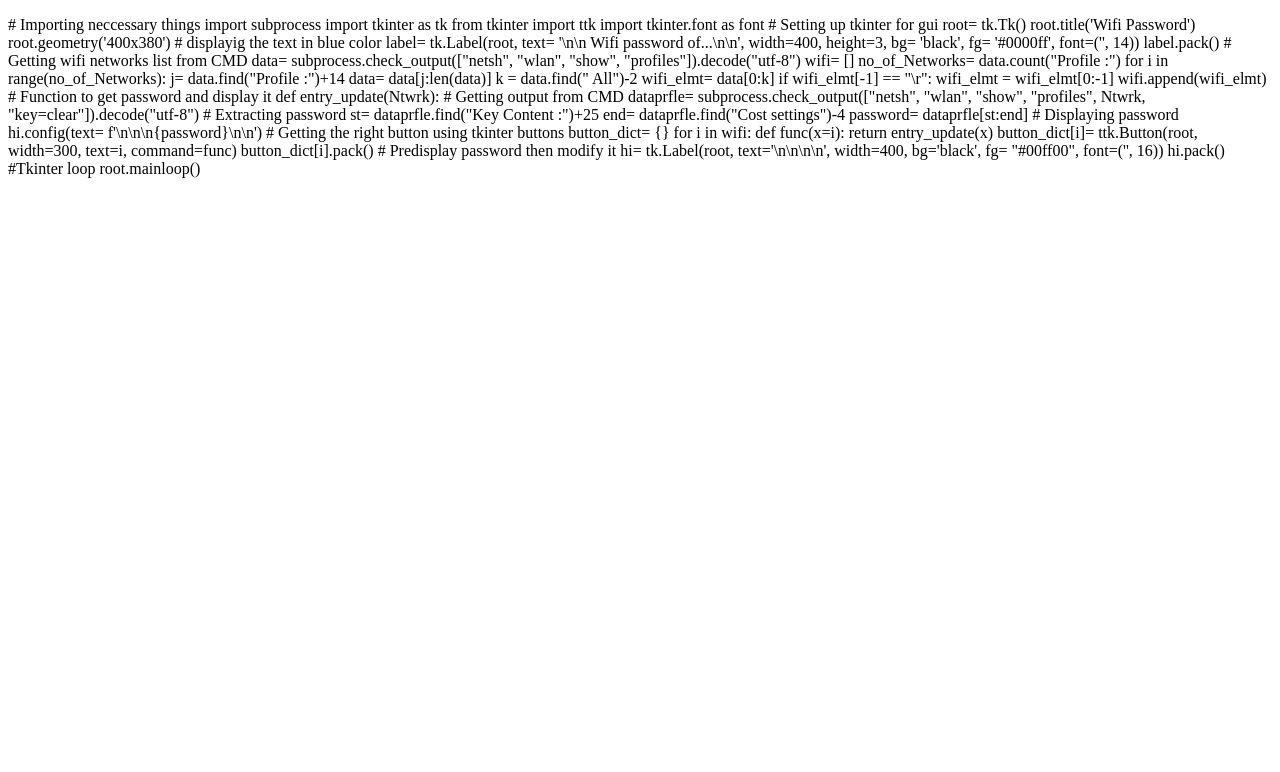
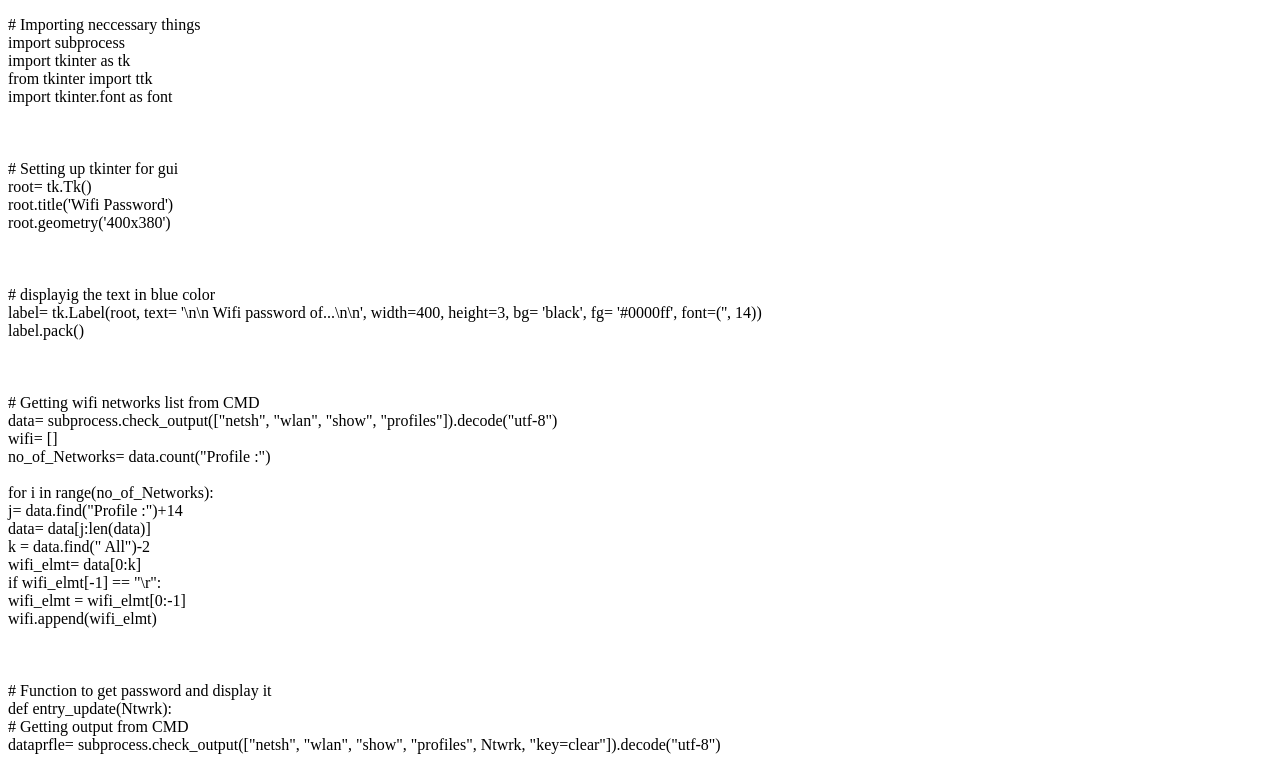
Before and after one commit to PiyushJT/Code, a plain HTML site: page index.html in a window 1280 px wide. Shown: the top 772 px of the page. Drawn offline with Linux system fonts and the light colour scheme.

Commit message:
Seperated each line

```diff
--- a/index.html
+++ b/index.html
@@ -8,77 +8,76 @@
 
 <body>
  <p>
- # Importing neccessary things
-import subprocess
-import tkinter as tk
-from tkinter import ttk
-import tkinter.font as font
-
-
-
-# Setting up tkinter for gui
-root= tk.Tk()
-root.title('Wifi Password')
-root.geometry('400x380')
-
-
-
-# displayig the text in blue color
-label= tk.Label(root, text= '\n\n Wifi password of...\n\n', width=400, height=3, bg= 'black', fg= '#0000ff', font=('', 14))
-label.pack()
-
-
-
-# Getting wifi networks list from CMD
-data= subprocess.check_output(["netsh", "wlan", "show", "profiles"]).decode("utf-8")
-wifi= []
-no_of_Networks= data.count("Profile     :")
-
-for i in range(no_of_Networks):
-    j= data.find("Profile     :")+14
-    data= data[j:len(data)]
-    k = data.find("    All")-2
-    wifi_elmt= data[0:k]
-    if wifi_elmt[-1] == "\r":
-        wifi_elmt = wifi_elmt[0:-1]
-    wifi.append(wifi_elmt)
-
-
-
-# Function to get password and display it
-def entry_update(Ntwrk):
-    # Getting output from CMD
-    dataprfle= subprocess.check_output(["netsh", "wlan", "show", "profiles", Ntwrk, "key=clear"]).decode("utf-8")
-
-    # Extracting password
-    st= dataprfle.find("Key Content            :")+25
-    end= dataprfle.find("Cost settings")-4
-    password= dataprfle[st:end]
-
-    # Displaying password
-    hi.config(text= f'\n\n\n{password}\n\n')
-
-
-
-# Getting the right button using tkinter buttons
-button_dict= {}
-for i in wifi:
-    def func(x=i):
-        return entry_update(x)
-
-    button_dict[i]= ttk.Button(root, width=300, text=i, command=func)
-    button_dict[i].pack()
-
-
-
-# Predisplay password then modify it
-hi= tk.Label(root, text='\n\n<Passwprd>\n\n', width=400, bg='black', fg= "#00ff00", font=('', 16))
-hi.pack()
-
-
-#Tkinter loop
-root.mainloop()
+ # Importing neccessary things <br>
+import subprocess <br>
+import tkinter as tk <br>
+from tkinter import ttk <br>
+import tkinter.font as font <br>
+ <br>
+ <br>
+ <br>
+# Setting up tkinter for gui <br>
+root= tk.Tk() <br>
+root.title('Wifi Password') <br>
+root.geometry('400x380') <br>
+ <br>
+ <br>
+ <br>
+# displayig the text in blue color <br>
+label= tk.Label(root, text= '\n\n Wifi password of...\n\n', width=400, height=3, bg= 'black', fg= '#0000ff', font=('', 14)) <br>
+label.pack() <br>
+ <br>
+ <br>
+ <br>
+# Getting wifi networks list from CMD <br>
+data= subprocess.check_output(["netsh", "wlan", "show", "profiles"]).decode("utf-8") <br>
+wifi= [] <br>
+no_of_Networks= data.count("Profile     :") <br>
+ <br>
+for i in range(no_of_Networks): <br>
+    j= data.find("Profile     :")+14 <br>
+    data= data[j:len(data)] <br>
+    k = data.find("    All")-2 <br>
+    wifi_elmt= data[0:k] <br>
+    if wifi_elmt[-1] == "\r": <br>
+        wifi_elmt = wifi_elmt[0:-1] <br>
+    wifi.append(wifi_elmt) <br>
+ <br>
+ <br>
+ <br>
+# Function to get password and display it <br>
+def entry_update(Ntwrk): <br>
+    # Getting output from CMD <br>
+    dataprfle= subprocess.check_output(["netsh", "wlan", "show", "profiles", Ntwrk, "key=clear"]).decode("utf-8") <br>
+ <br>
+    # Extracting password <br>
+    st= dataprfle.find("Key Content            :")+25 <br>
+    end= dataprfle.find("Cost settings")-4 <br>
+    password= dataprfle[st:end] <br>
+ <br>
+    # Displaying password <br>
+    hi.config(text= f'\n\n\n{password}\n\n') <br>
+ <br>
+ <br>
+ <br>
+# Getting the right button using tkinter buttons <br>
+button_dict= {} <br>
+for i in wifi: <br>
+    def func(x=i): <br>
+        return entry_update(x) <br>
+     <br>
+    button_dict[i]= ttk.Button(root, width=300, text=i, command=func) <br>
+    button_dict[i].pack() <br>
+ <br>
+ <br>
+ <br>
+# Predisplay password then modify it <br>
+hi= tk.Label(root, text='\n\n<Passwprd>\n\n', width=400, bg='black', fg= "#00ff00", font=('', 16)) <br>
+hi.pack() <br>
+ <br>
+ <br>
+#Tkinter loop <br>
+root.mainloop() <br>
  </p>
 </body>
-
 </html>
```
